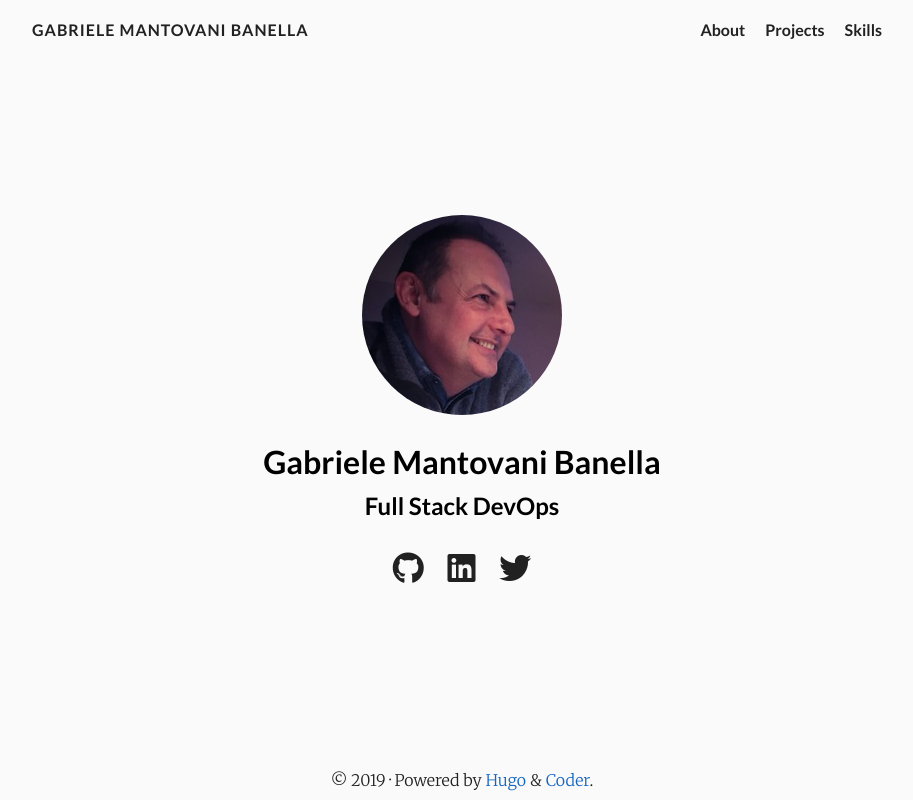
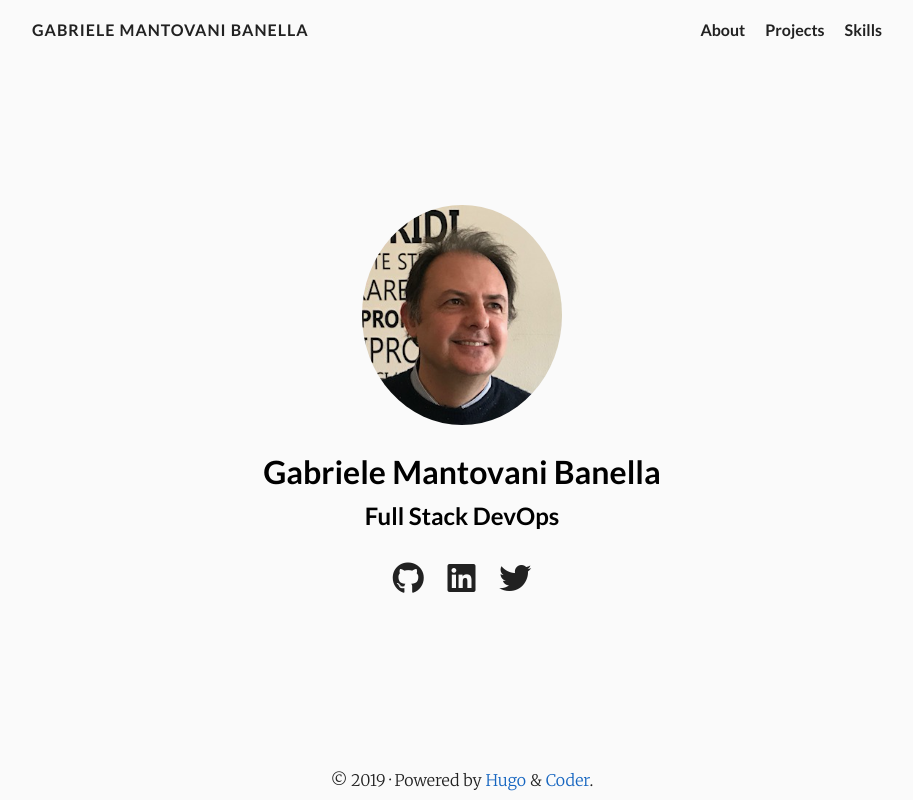
Before and after one commit to mantoga/mantoga.github.io, a plain HTML site: page index.html in a window 1280 px wide. Shown: the whole page, without its empty margins (178-1091 px from the left). Drawn offline with nearby package versions, Linux system fonts and the light colour scheme.

Commit message:
rebuilding site Mar  9 Apr 2019 07:22:37 CEST

```diff
--- a/index.html
+++ b/index.html
@@ -83,7 +83,7 @@
   <section class="container centered">
   <div class="about">
 
-      <div class="avatar"><img src="https://mantoga.github.io/img/me-winter.jpg" alt="avatar"></div>
+      <div class="avatar"><img src="https://mantoga.github.io/img/me-april.png" alt="avatar"></div>
 
     <h1>Gabriele Mantovani Banella</h1>
     <h2>Full Stack DevOps</h2>
```
Also changed, not shown: img/me-april.png (added), 1 other file.
